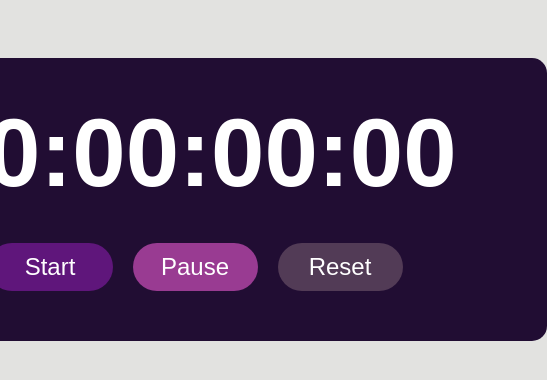
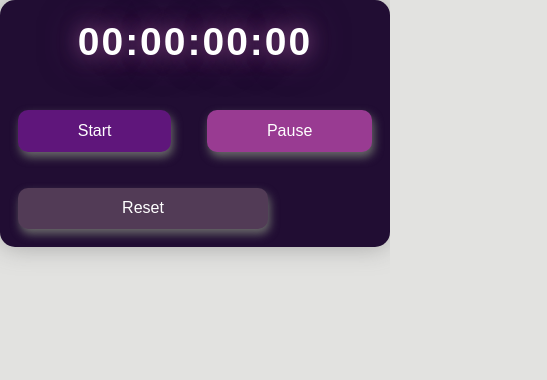
Before and after one commit to hudasudi/StopWatch, a React (Vite) app in the folder myapp/: page / in a window 390 px wide. Shown: the top 380 px of the page, 547 px wide, since content can reach past the window. Built offline with nearby package versions, Linux system fonts and the light colour scheme.

Commit message:
fixed few css + made it responsive

```diff
--- a/myapp/src/index.css
+++ b/myapp/src/index.css
@@ -1,43 +1,72 @@
+*{
+  box-sizing: border-box;
+}
+
 body{
+  padding: 0;
+  margin: 0;
   display: flex;
   flex-direction: column;
   align-items: center;
   background-color: rgb(226, 226, 224);
 }
+
 .stopwatch{
   display: flex;
-  flex-direction: column;
-  align-items: center;
+  flex-wrap: wrap;
+  justify-content: center;
   border: none;
-  padding: 40px;
-  margin: 50px auto;
+  width: 100%;
+  max-width: 700px;
+  padding: clamp(0.5rem, 2vw, 1rem);
+  margin: 0 auto;
   border-radius: 15px;
   background-color: rgb(33, 13, 51);
+  box-shadow: 0 0 25px rgba(106, 106, 106, 0.5);
+}
 
-}
 .display{
-  font-size: 6rem;
+ font-size: clamp(2rem, 10vw, 6rem);
+ letter-spacing: 2px;
  font-family: Arial, Helvetica, sans-serif;
  font-weight: bold;
  color: #fff;
-  /* text-shadow: 2px 2px 2px rgb(182, 79, 184); */
-  padding: 0px 50px;
+ text-shadow: 0 0 20px rgba(142, 75, 136, 0.9),
+               0 0 40px rgba(142, 75, 136, 0.6);
+ padding: clamp(0.5rem, 3vw, 2rem);
  margin-bottom: 25px;
 }
-.controls button{
- font-size: 1.5rem;
+
+.controls{
+  display: flex;
+  flex-wrap: wrap;
+  justify-content: centers;
+  gap: 1rem;
+}
+
+.controls button {
+  font-size: clamp(1rem, 2.5vw, 1.2rem);
   font-family: Arial, Helvetica, sans-serif;
- padding: 10px 20px;
+  flex: 1 1 auto;           /* let buttons shrink/grow */
+  padding: clamp(0.7rem, 3vw, 1rem);
   margin: 10px;
   border: none;
- border-radius: 25px;
- min-width: 125px;
+  border-radius: 10px;
+  max-width: 250px;
+  min-width: 120px;        /* prevents being too wide */
   color: #fff;
   cursor: pointer;
- transition: background-color 0.3s ease;
+  box-shadow: 2px 5px 10px rgb(106, 106, 106);
+  transition: background-color 0.3s ease box-shadow 0.3s ease;
 }
+
+.controls button:hover {
+  box-shadow: 0 0 15px rgba(142, 75, 136, 0.9),
+              0 0 30px rgba(142, 75, 136, 0.6);
+}
+
 .start-btn{
-  background-color: rgb(95, 22, 123);
+  background-color: #5f167b;
 }
 .start-btn:hover{
   background-color: rgb(70, 6, 95);
@@ -46,7 +75,7 @@ body{
   background-color: rgb(153, 59, 146);
 }
 .pause-btn:hover{
-  background-color: rgb(107, 43, 102);
+  background-color: rgb(135, 54, 129);
 }
 .reset-btn{
   background-color: rgb(82, 59, 86);
```
Lines whose indentation alone changed are shown as unchanged.
